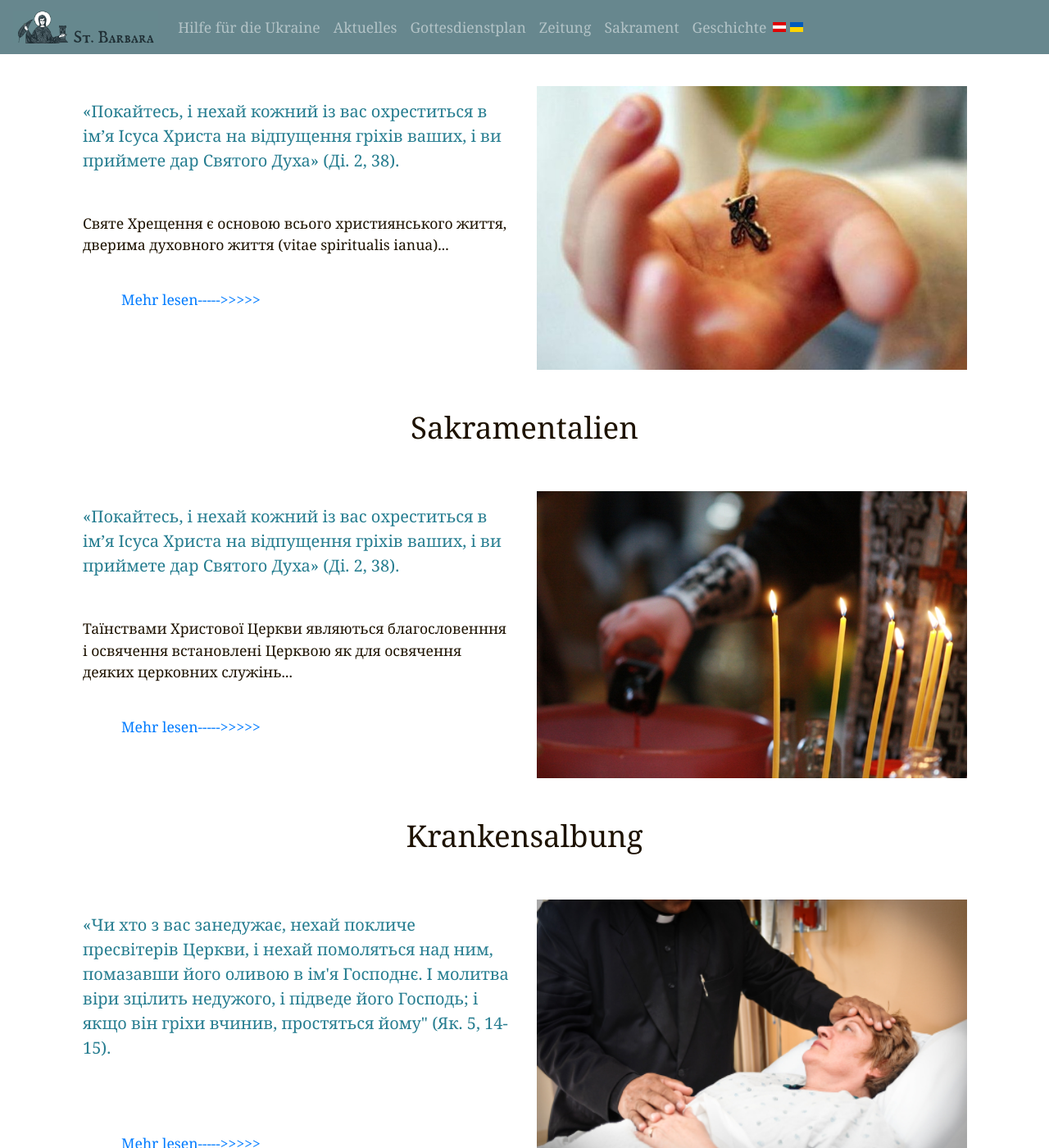
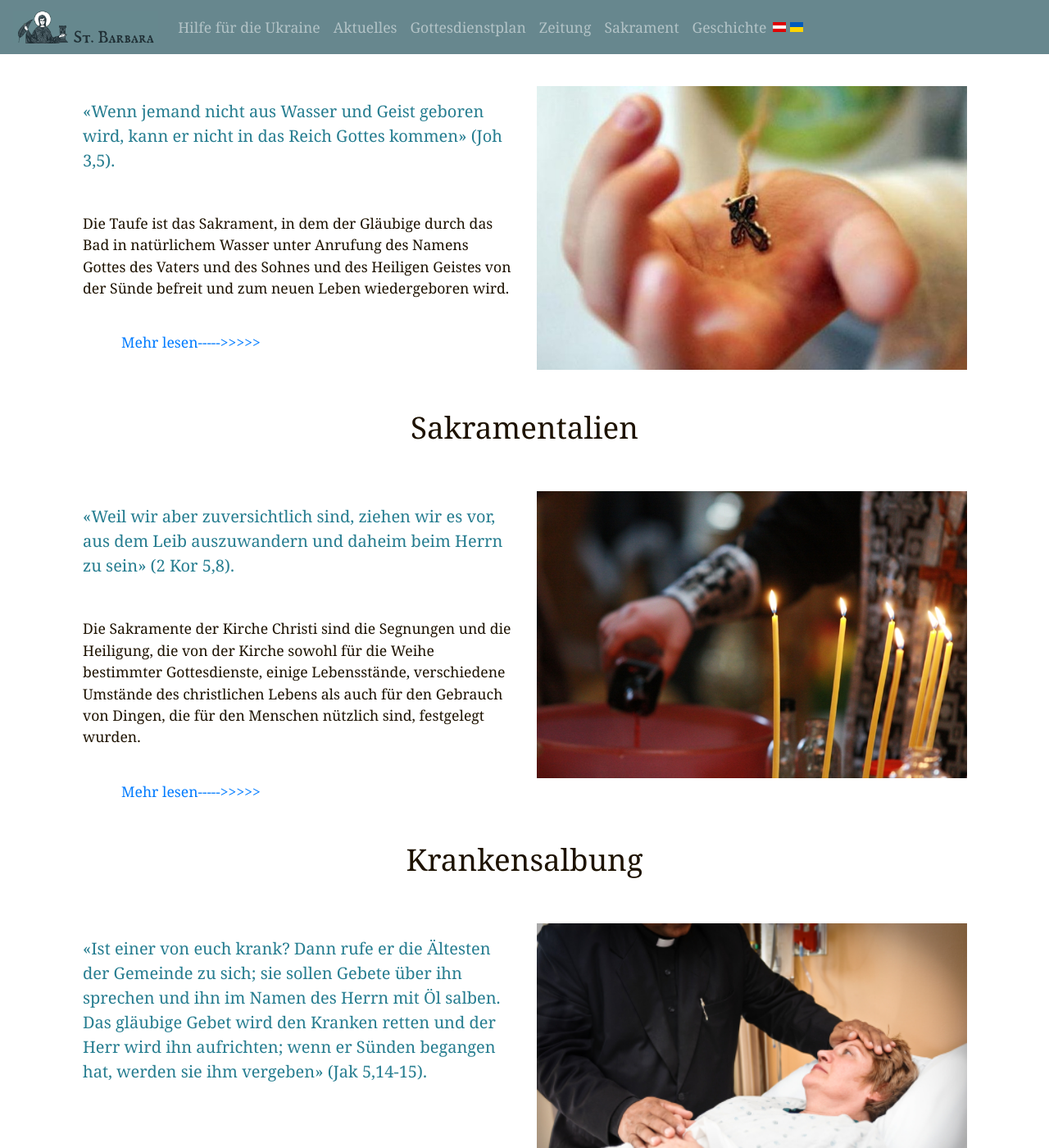
Before and after one commit to n3braska/jekyll, a Jekyll site: the page built from de/tainy_ta_tainstwa.html, in a window 1280 px wide and 1400 px high, scrolled down 1025 px. Shown: the whole window at 82% size. Built offline with Jekyll 4.4.1, drawn with Linux system fonts in a browser that asks for light colours; some of the changed text lies outside the part shown.

Commit message:
Sakrament update

```diff
--- a/_data/de/tainy_ta_tainstwa.yml
+++ b/_data/de/tainy_ta_tainstwa.yml
@@ -1,35 +1,35 @@
 - name: Taufe und Firmung
   link: /de/hreschennia.html
   image: ttt1.jpg
-  text: Святе Хрещення є основою всього християнського життя, дверима духовного життя (vitae spiritualis ianua)...
-  citate: «Покайтесь, і нехай кожний із вас охреститься в ім’я Ісуса Христа на відпущення гріхів ваших, і ви приймете дар Святого Духа» (Ді. 2, 38).
+  text: Die Taufe ist das Sakrament, in dem der Gläubige durch das Bad in natürlichem Wasser unter Anrufung des Namens Gottes des Vaters und des Sohnes und des Heiligen Geistes von der Sünde befreit und zum neuen Leben wiedergeboren wird.
+  citate: «Wenn jemand nicht aus Wasser und Geist geboren wird, kann er nicht in das Reich Gottes kommen» (Joh 3,5).
 
 - name: Sakramentalien
   link: /de/tainstva.html
   image: ttt2.jpg
-  text: Таїнствами Христової Церкви являються благословенння і освячення встановлені Церквою як для освячення деяких церковних служінь...
-  citate: «Покайтесь, і нехай кожний із вас охреститься в ім’я Ісуса Христа на відпущення гріхів ваших, і ви приймете дар Святого Духа» (Ді. 2, 38).
+  text: Die Sakramente der Kirche Christi sind die Segnungen und die Heiligung, die von der Kirche sowohl für die Weihe bestimmter Gottesdienste, einige Lebensstände, verschiedene Umstände des christlichen Lebens als auch für den Gebrauch von Dingen, die für den Menschen nützlich sind, festgelegt wurden.
+  citate: «Weil wir aber zuversichtlich sind, ziehen wir es vor, aus dem Leib auszuwandern und daheim beim Herrn zu sein» (2 Kor 5,8).
 
 - name: Krankensalbung
   link: /de/eleopomzannia.html
   image: ttt3.jpg
   text:
-  citate: «Чи хто з вас занедужає, нехай покличе пресвітерів Церкви, і нехай помоляться над ним, помазавши його оливою в ім'я Господнє. І молитва віри зцілить недужого, і підведе його Господь; і якщо він гріхи вчинив, простяться йому" (Як. 5, 14-15).
+  citate: «Ist einer von euch krank? Dann rufe er die Ältesten der Gemeinde zu sich; sie sollen Gebete über ihn sprechen und ihn im Namen des Herrn mit Öl salben. Das gläubige Gebet wird den Kranken retten und der Herr wird ihn aufrichten; wenn er Sünden begangen hat, werden sie ihm vergeben» (Jak 5,14-15).
 
 - name: Beichte
   link: /de/spovid.html
   image: ttt4.jpg
-  text: «Ті, що приступають до тайни Покаяння, приймають від Божого милосердя прощення образи, яку вони Йому вчинили, а заодно примиряються з Церквою...
-  citate: «Прийміть Духа Святого. Кому відпустите гріхи – відпустяться їм, кому ж задержите – задержаться». (Ів. 20,22-23)
+  text: Die aber zum Sakrament der Buße hinzutreten, erhalten für ihre Gott zugefügten Beleidigungen von seiner Barmherzigkeit Verzeihung und werden zugleich mit der Kirche versöhnt...
+  citate: «Empfangt den Heiligen Geist! Wem ihr die Sünden vergebt, dem sind sie vergeben; wem ihr die Vergebung verweigert, dem ist sie verweigert». (Joh 20,22-23)
 
 - name: Eucharistie – Kommunion
   link: /de/evharystia.html
   image: ttt5.jpg
-  text: Пресвята Євхаристія – джерело і вершина всього християнського життя. Усі інші тайни, як і всі церковні служіння та діла апостольства, пов’язані з Євхаристією і до неї спрямовані. Бо Євхаристія...
-  citate: «Хто їсть моє тіло і п’є мою кров, має життя вічне, і я воскрешу його в останній день» (Ів.6,54).
+  text: Die Heilige Eucharistie ist Quelle und Höhepunkt allen christlichen Lebens. Alle andere Sakramente, wie auch alle kirchlichen Dienste und Werke des Apostolats, sind mit der Eucharistie verbunden und auf sie gerichtet.
+  citate: «Wer mein Fleisch isset und trinket mein Blut, der hat das ewige Leben, und ich werde ihn am Jüngsten Tage auferwecken.» (Joh.6,54).
 
 - name: Ehe
   link: /de/podruzzhia.html
   image: ttt6.jpg
-  text: Подружній союз, у якому чоловік і жінка встановлюють спільноту на все життя, спрямований своїм природним характером для добра подружжя і для народжування та виховання дітей. Цей союз між...
-  citate: «Так що вони вже не двоє, лиш одне тіло» (Мт. 19,6 ).
+  text: Eine eheliche Verbindung, in der ein Mann und eine Frau eine Gemeinschaft für das Leben gründen, wird durch ihren natürlichen Charakter zum Wohl der Ehe und zur Geburt und Erziehung von Kindern geleitet.
+  citate: «Sie sind also nicht mehr zwei, sondern eins. Was aber Gott verbunden hat, das darf der Mensch nicht trennen.» (Mt. 19,6 ).
```
